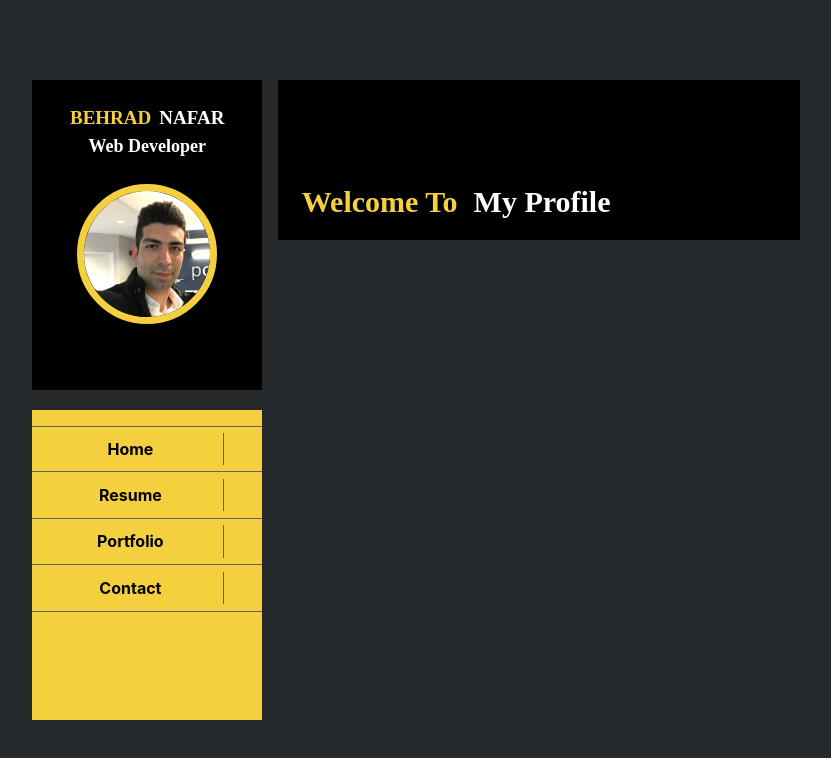
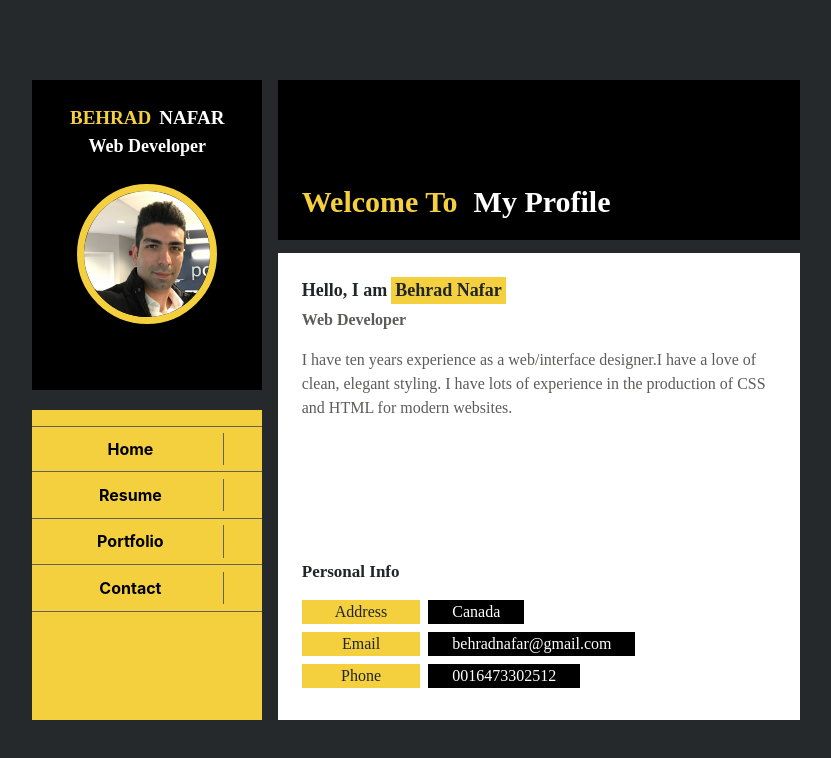
Before and after one commit to Behradnafar/behradsite, a React (Create React App) app: page / in a window 1280 px wide. Shown: the top 758 px of the page, without its empty margins (224-1055 px from the left). Built offline with nearby package versions, Linux system fonts and the light colour scheme; some icons are missing; a web font is replaced by a local one.

Commit message:
Home Content

```diff
--- a/public/css/styles.css
+++ b/public/css/styles.css
@@ -58,6 +58,10 @@
     color: #f4d03f;
 }
 
+.text-gray {
+    color: #5c5c5b;
+}
+
 .bg-custom-yellow {
     background-color: #f4d03f;
 }
@@ -81,12 +85,16 @@
     font-family: OswaldBold;
 }
 
-.font-18 {
-    font-size: 18px;
+.font-16 {
+    font-size: 16px !important;
 }
 
 .font-17 {
     font-size: 17px !important;
+}
+
+.font-18 {
+    font-size: 18px;
 }
 
 .font-19 {
@@ -133,6 +141,10 @@
     height: 60%;
 }
 
+.h-73 {
+    height: 73%;
+}
+
 .w-15 {
     width: 15%;
 }
--- /dev/null
+++ b/src/components/common/PersonalInfo.jsx
@@ -0,0 +1,12 @@
+import React from 'react';
+
+const PersonalInfo = ({ title, value }) => {
+    return (
+        <div className='d-flex mb-2'>
+            <p className='bg-custom-yellow mb-0 w-25 text-center'>{title}</p>
+            <p className='bg-black text-white mb-0 ml-2 px-4'>{value}</p>
+        </div>
+    );
+};
+
+export default PersonalInfo;
--- /dev/null
+++ b/src/components/containers/Content.jsx
@@ -0,0 +1,12 @@
+import React from 'react';
+import HomeContent from './HomeContent';
+
+const Content = () => {
+    return (
+        <div className='bg-white h-73 w-100'>
+            <HomeContent />
+        </div>
+    );
+};
+
+export default Content;
--- /dev/null
+++ b/src/components/containers/HomeContent.jsx
@@ -0,0 +1,32 @@
+import React from 'react';
+import PersonalInfos from '../custom/PersonalInfos';
+
+const HomeContent = () => {
+    const personalInfosData = [
+        { title: 'Address', value: 'Canada' },
+        { title: 'Email', value: 'behradnafar@gmail.com' },
+        { title: 'Phone', value: '0016473302512' },
+    ];
+
+    return (
+        <div className='d-flex flex-column justify-content-between h-100 w-100 px-4 py-4 font-oswald'>
+            <div className='d-flex flex-column'>
+                <div className='d-flex font-weight-bold font-18'>
+                    <p className='mb-0'>Hello, I am</p>
+                    <p className='bg-custom-yellow ml-1 mb-0 px-1'>Behrad Nafar</p>
+                </div>
+                <p className='text-gray font-weight-bold text-17 mt-1 mb-0'>Web Developer</p>
+                <p className='text-gray mt-3 mb-0 text-16'>
+                    I have ten years experience as a web/interface designer.I have a love of clean, elegant styling.
+                    I have lots of experience in the production of CSS and HTML for modern websites.
+                </p>
+            </div>
+            <div>
+                <p className='font-17 font-weight-bold'>Personal Info</p>
+                <PersonalInfos personalInfosData={personalInfosData} />
+            </div>
+        </div>
+    );
+};
+
+export default HomeContent;
--- a/src/components/containers/Main.jsx
+++ b/src/components/containers/Main.jsx
@@ -2,6 +2,7 @@ import React from 'react';
 import Profile from './Profile';
 import Menu from './Menu';
 import Header from './Header';
+import Content from './Content';
 
 const Main = () => {
     return (
@@ -10,11 +11,11 @@ const Main = () => {
                 <Profile />
                 <Menu />
             </div>
-            <div className='d-flex flex-column w-68'>
-                <Header/>
+            <div className='d-flex flex-column justify-content-between w-68'>
+                <Header />
+                <Content />
             </div>
         </div>
-
     );
 };
 
--- /dev/null
+++ b/src/components/custom/PersonalInfos.jsx
@@ -0,0 +1,14 @@
+import React from 'react';
+import PersonalInfo from '../common/PersonalInfo';
+
+const PersonalInfos = ({ personalInfosData }) => {
+    return (
+        <div className='d-flex flex-column'>
+            {personalInfosData.map(p => (
+                <PersonalInfo title={p.title} value={p.value} />
+            ))}
+        </div>
+    );
+};
+
+export default PersonalInfos;
```
